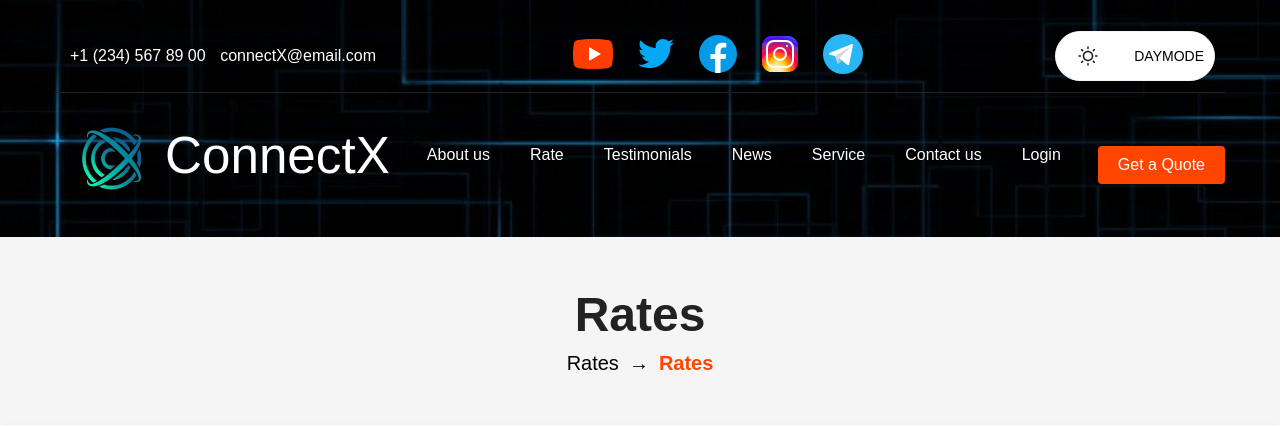
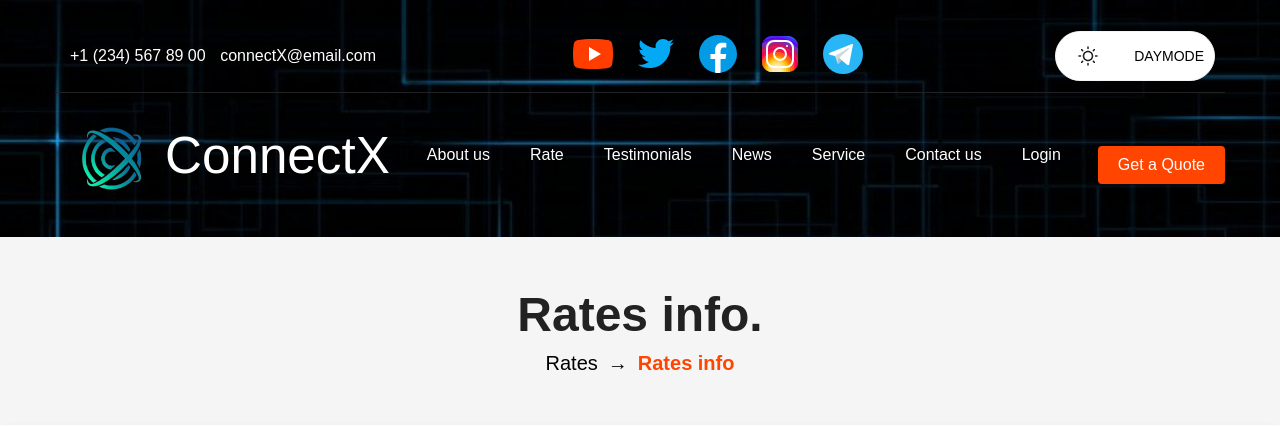
Before and after one commit to Massonus/ConnectX, a Flask app: page /rate/description in a window 1280 px wide. Shown: the top 426 px of the page. Run offline with Flask 3, Linux system fonts and the light colour scheme; data comes from the database, SQL or seed files in the repository; parts of the project's set-up code (start-up, migrations or seed data) failed here and were passed over; some libraries are stand-ins or nearby versions.

Commit message:
update rates

```diff
--- a/application/templates/rates/rate-info.html
+++ b/application/templates/rates/rate-info.html
@@ -8,11 +8,11 @@
 
     <header class="custom-header">
         <div class="custom-header-content">
-            <h3 class="custom-header-title">Rates</h3>
+            <h3 class="custom-header-title">Rates info.</h3>
             <nav class="breadcrumb">
                 <a href="{{ url_for('rate.show_rates') }}" class="breadcrumb-link">Rates</a>
                 <span class="breadcrumb-separator">→</span>
-                <span class="breadcrumb-current">Rates</span>
+                <span class="breadcrumb-current">Rates info</span>
             </nav>
         </div>
     </header>
```
